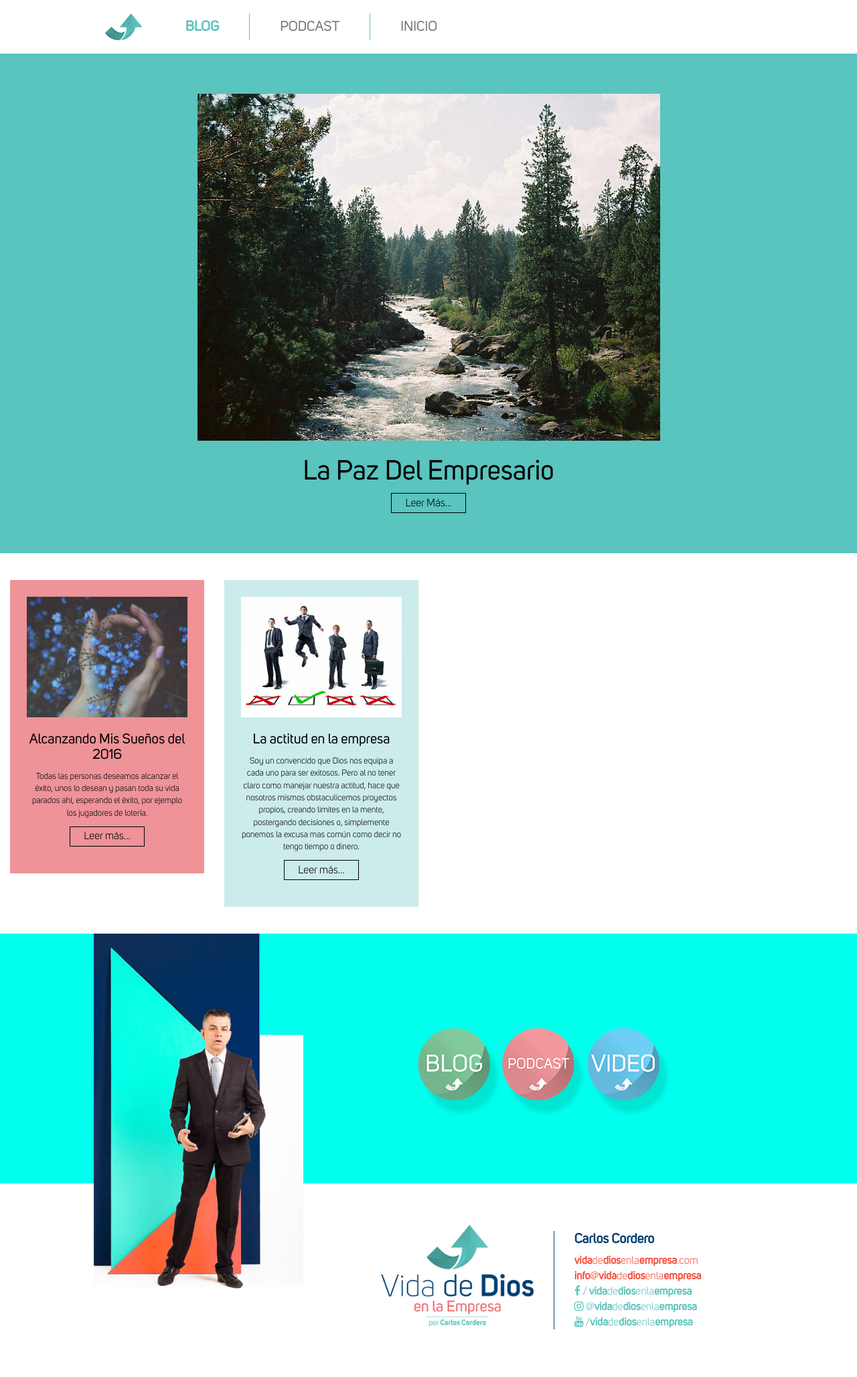
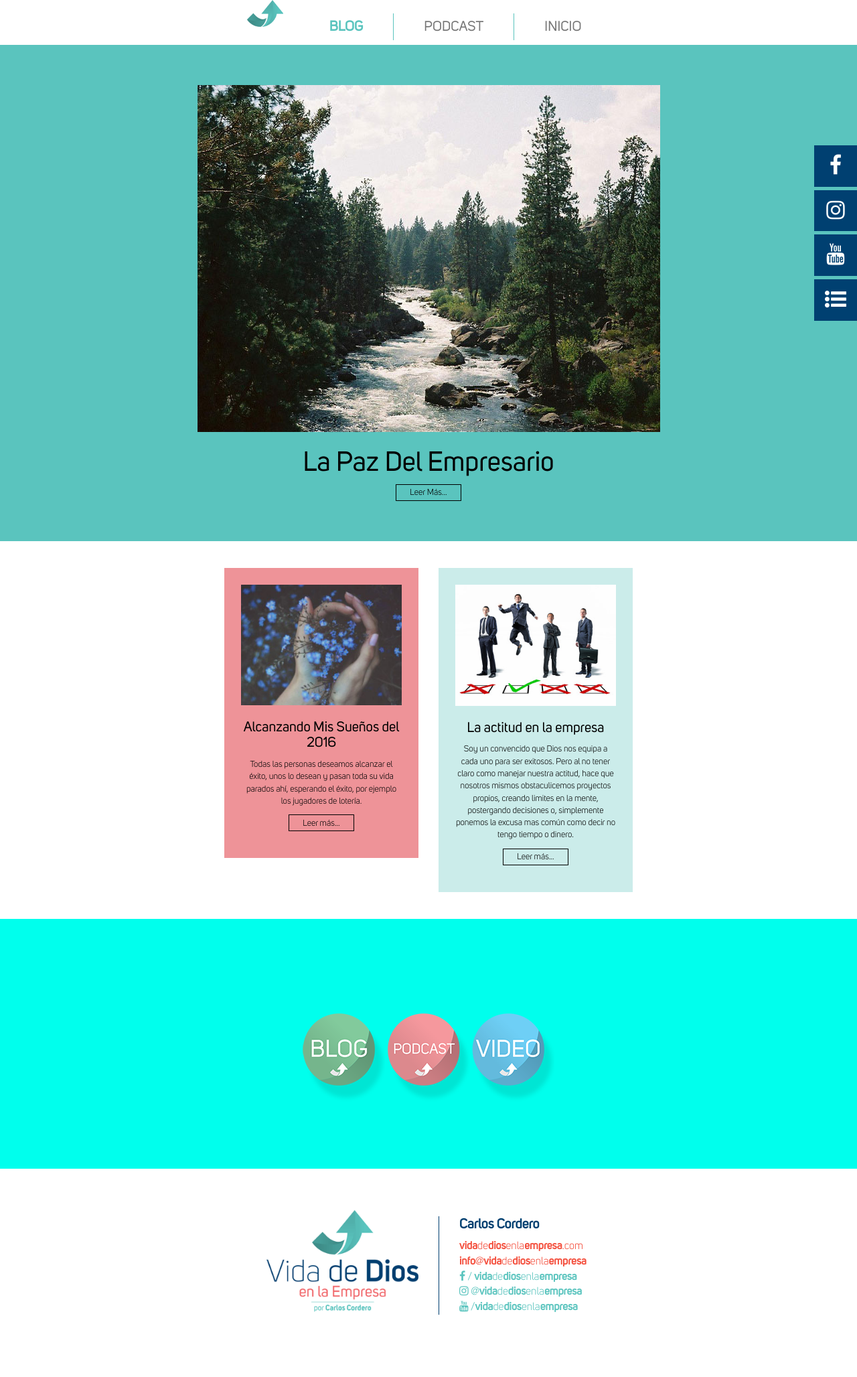
Before and after one commit to guayom/vida-de-dios, a Jekyll site: the page built from blog/index.html, in a window 1280 px wide. Shown: the whole page at 67% size. Built offline with Jekyll 4.4.1, drawn with Linux system fonts in a browser that asks for light colours; nearby versions of some CDN libraries; after the commit the page ends 2034 px from its top, so only the background shows below that.

Commit message:
Cambios solicitados por Jose

```diff
--- a/_includes/contacto.html
+++ b/_includes/contacto.html
@@ -1,10 +1,14 @@
 <div id="contacto" class="section brand-primary contacto">
 	<div class="container">
 		<div class="row">
+			{% if include.blog == true %}
+			<div class="col-xs-12">
+			{% else %}
 			<div class="col-xs-4 foot-image-container">
 				<img src="{{ site.url }}/images/carlos-cordero-bottom.jpg" alt="Carlos Cordero" class="img-responsive" />
 			</div>
 			<div class="col-md-8">
+			{% endif %}
 				<div id="external-links"{% if include.blog == true %} class="blog" {% endif %}>
 					<a href="/blog" title="Blog" target="_blank">
 						<img src="{{ site.url }}/images/btn-blog.png" alt="Blog" />
@@ -26,7 +30,11 @@
 <div id="redes" class="section">
 	<div class="container">
 		<div class="row">
+			{% if include.blog == true %}
+			<div class="col-xs-12 col-md-6 col-md-offset-3">
+			{% else %}
 			<div class="col-xs-12 col-md-6 col-md-offset-5">
+			{% endif %}
 				<div class="row">
 					<div class="col-sm-6">
 						<div class="footer-logo text-center">
--- a/_includes/header-blog.html
+++ b/_includes/header-blog.html
@@ -1,5 +1,5 @@
 <header class="site-header">
-  <nav class="navbar navbar-default">
+  <nav class="navbar navbar-default navbar-blog">
     <div class="container">
       <div class="col-xs-12">
         <div class="navbar-header">
@@ -9,9 +9,9 @@
             <span class="icon-bar"></span>
             <span class="icon-bar"></span>
           </button>
-          <a class="site-title" href="/"><img src="/images/icon-1.png" alt="{{ site.title }}"></a>
         </div>
         <div class="collapse navbar-collapse" id="bs-example-navbar-collapse-1">
+          <a class="site-title" href="/"><img src="/images/icon-1.png" alt="{{ site.title }}"></a>
           <ul class="nav navbar-nav">
             {% for node in site.pages %}
               {% if node.title != nil %}
--- a/_includes/social_links.html
+++ b/_includes/social_links.html
@@ -1,5 +1,9 @@
 <div class="social-links hidden-xs">
+	{% if include.blog == true %}
+	<div>
+	{% else %}
 	<div data-spy="affix" data-offset-top="840" data-offset-bottom="200">
+	{% endif %}
 		<ul class="list-unstyled">
 			<li>
 				<a href="http://facebook.com/{{ site.facebook }}" title="Vida de Dios en la Empresa en Facebook" target="_blank">
--- a/blog/index.html
+++ b/blog/index.html
@@ -13,10 +13,12 @@ title: Blog
       <h1>{{ post.title }}</h1>
       <a href="{{ post.url }}" class="btn btn-border">Leer Más...</a>
     </div>
+    {% include social_links.html blog=true %}
   </div>
 {% endfor %}
 <div class="container-fluid blog">
 	<div class="row">
+		<div class="col-xs-12 col-md-4 col-lg-3 text-center"></div>
 	{% for post in site.categories.blog offset:1 %}
 		<div class="col-xs-12 col-md-4 col-lg-3 text-center">
 			<div class="blog-post-container {{ post.color }}">
--- a/css/main.scss
+++ b/css/main.scss
@@ -370,8 +370,14 @@ p.big{
 	padding:60px 0;
 	background: $brand-primary;
 	color: #000;
+	position: relative;
 	h1{
 		color:#000;
+	}
+	.social-links{
+		position: absolute;
+		top: 150px;
+		right: 0;
 	}
 }
 .blog{
@@ -415,6 +421,7 @@ p.big{
 	background: lighten($brand-primary, 30%);
 	padding: 25px 25px 40px 25px;
 	color: #000;
+	text-align:center;
 
 	p{
 		color: #000;
@@ -466,6 +473,25 @@ article{
 	}
 }
 
+// Main Menu Blog
+// --------------------------
+.navbar-blog{
+	#bs-example-navbar-collapse-1{
+		text-align: center;
+		.navbar-nav {
+	    float: none;
+	    display: inline-block;
+	    margin: 0;
+		}
+		a.site-title{
+    	display: inline-flex;
+    	img{
+    		margin-top: -30px;
+    	}
+    }
+	}
+}
+
 // Botones
 // --------------------------
 .btn.btn-border{
@@ -473,7 +499,7 @@ article{
 	padding:.25rem 2rem;
 	border-radius: 0;
 	color: #000;
-	font-sie: 0.8em;
+	font-size: 0.8em;
 	&:hover{
 		background: #000;
 		color: #fff;
--- a/podcast/index.html
+++ b/podcast/index.html
@@ -13,6 +13,7 @@ title: "Podcast"
       <h1>{{ post.title }}</h1>
       <a href="{{ post.url }}" class="btn btn-border">Leer Más...</a>
     </div>
+    {% include social_links.html blog=true %}
   </div>
 {% endfor %}
 <div class="container-fluid blog">
```
